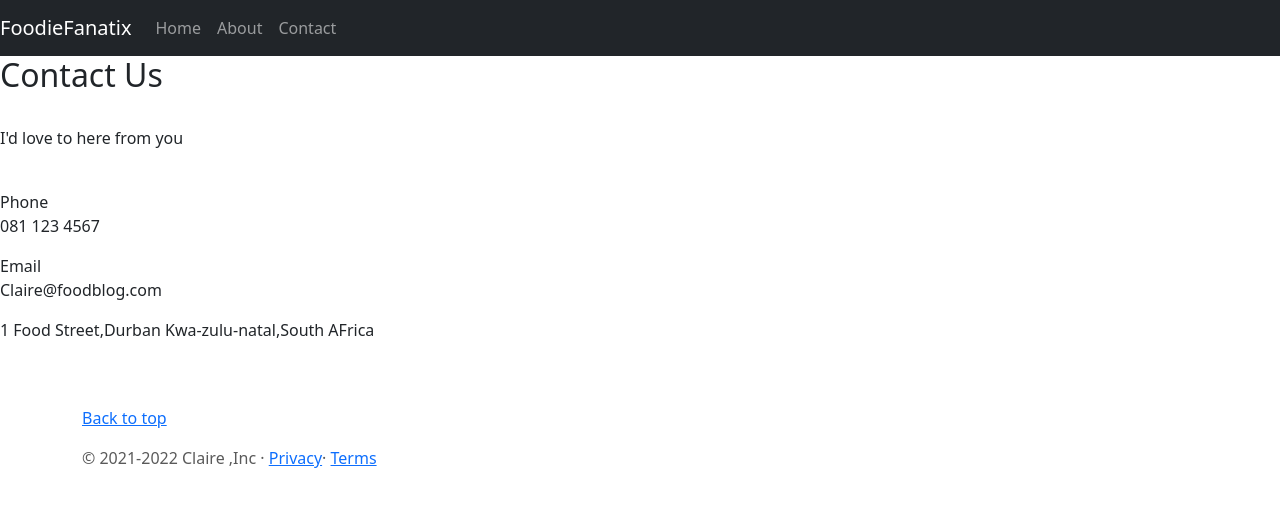
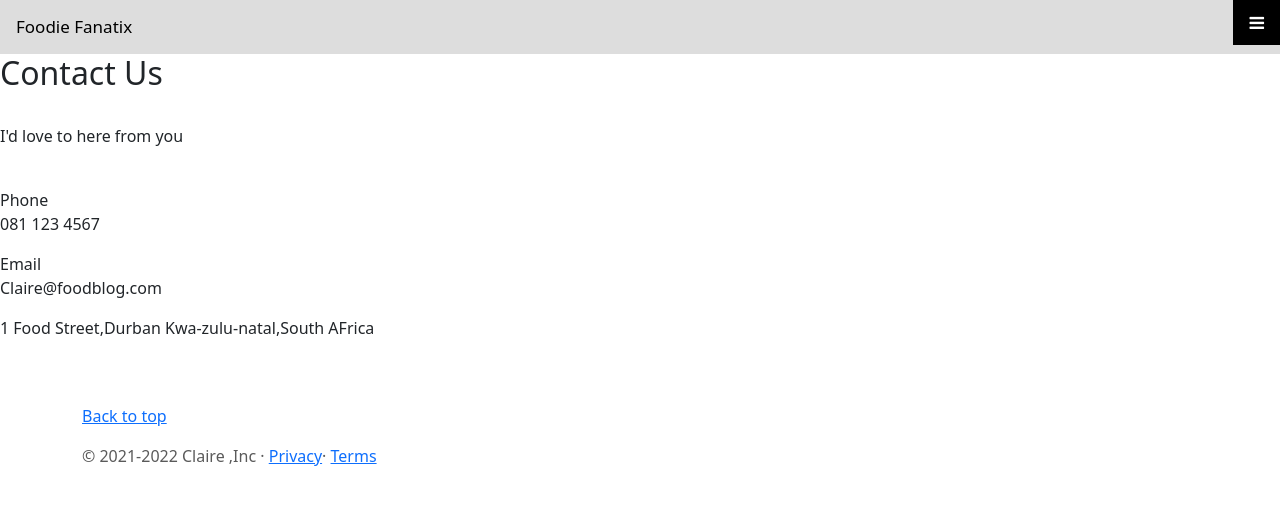
Before and after one commit to kaitlin-pillay-ITvarsity/Module-11-Assessment-2, a plain HTML site: page contact.html in a window 1280 px wide. Drawn offline with Linux system fonts and the light colour scheme.

Commit message:
Module-11-Assessment-2

```diff
--- a/contact.html
+++ b/contact.html
@@ -8,19 +8,23 @@
 	</head>
 	<body>
 		<header>
-			<nav class="navbar navbar-expand-lg navbar-dark bg-dark">
-				<a href="#" class="navbar-brand">FoodieFanatix</a>
-					<button class="navbar-toggler" type="button" data-toggle="collapse" data-target="#navbar">
-					<span class="navbar-toggler-icon"></span>
-				</button>
-				<div class="collapse navbar-collapse" id="navbar">
-					<div class="navbar-nav">
-						<a href="index.html" class="nav-item nav-link">Home</a>
-						<a href="about.html" class="nav-item nav-link">About</a>
-						<a href="contact.html" class="nav-item nav-link">Contact</a>
-					</div>
-				</div>
-			</nav>
+						<!-- Load an icon library to show a hamburger menu (bars) on small screens -->
+<link rel="stylesheet" href="https://cdnjs.cloudflare.com/ajax/libs/font-awesome/4.7.0/css/font-awesome.min.css">
+
+<!-- Top Navigation Menu -->
+<div class="topnav">
+  <a href="#home" class="active">Foodie Fanatix</a>
+  <!-- Navigation links (hidden by default) -->
+  <div id="myLinks">
+    <a href="index.html">Home</a>
+    <a href="contact.html">Contact</a>
+    <a href="about.html">About</a>
+  </div>
+  <!-- "Hamburger menu" / "Bar icon" to toggle the navigation links -->
+  <a href="javascript:void(0);" class="icon" onclick="myFunction()">
+    <i class="fa fa-bars"></i>
+  </a>
+</div>
 		</header>
 
 		<main>
@@ -41,6 +45,15 @@
 
 		<script src="js/jquery-3.6.0.min.js"></script>
 		<script src="js/bootstrap.bundle.min.js"></script>
-
+		<script>
+			function myFunction() {
+  var x = document.getElementById("myLinks");
+  if (x.style.display === "block") {
+    x.style.display = "none";
+  } else {
+    x.style.display = "block";
+  }
+}
+		</script>
 	</body>
 </html>
```
Also changed, not shown: about.html (+27 -14 lines).
